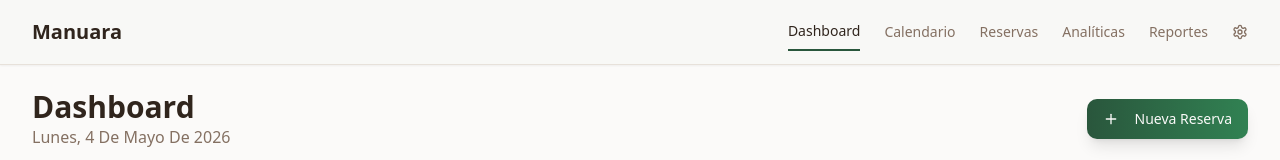
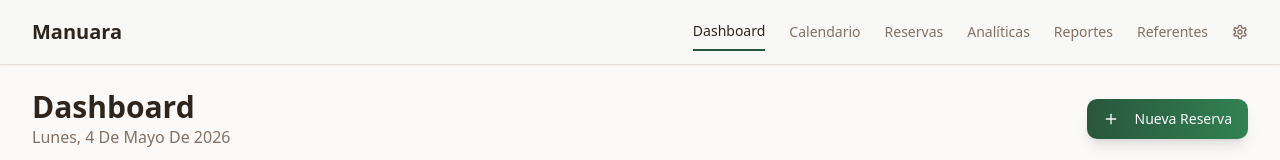
Before and after one commit to fiignacio/manuara-reservas-app, a React (Vite) app: page / in a window 1280 px wide. Shown: the top 160 px of the page. Built offline with nearby package versions, Linux system fonts and the light colour scheme; no server answers; the database is empty.

Commit message:
Changes
Co-authored-by: fiignacio <62571351+fiignacio@users.noreply.github.com>

```diff
--- a/src/components/Layout.tsx
+++ b/src/components/Layout.tsx
@@ -81,6 +81,17 @@ const Layout = ({ children }: LayoutProps) => {
                 }
               >
                 Reportes
+              </NavLink>
+              <NavLink
+                to="/referrers"
+                className={({ isActive }) =>
+                  cn(
+                    "text-sm font-medium transition-colors hover:text-primary py-2",
+                    isActive ? "text-foreground border-b-2 border-primary" : "text-muted-foreground"
+                  )
+                }
+              >
+                Referentes
               </NavLink>
               <NavLink
                 to="/admin"
```
